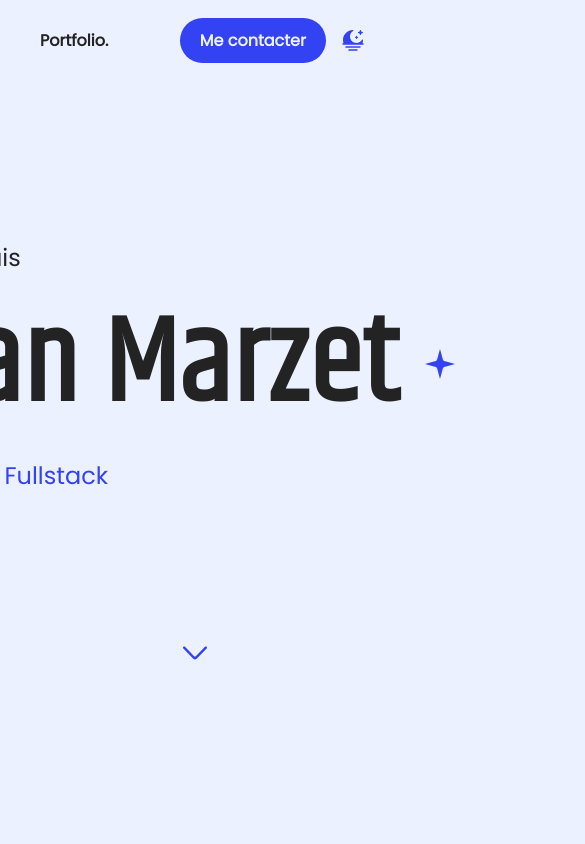
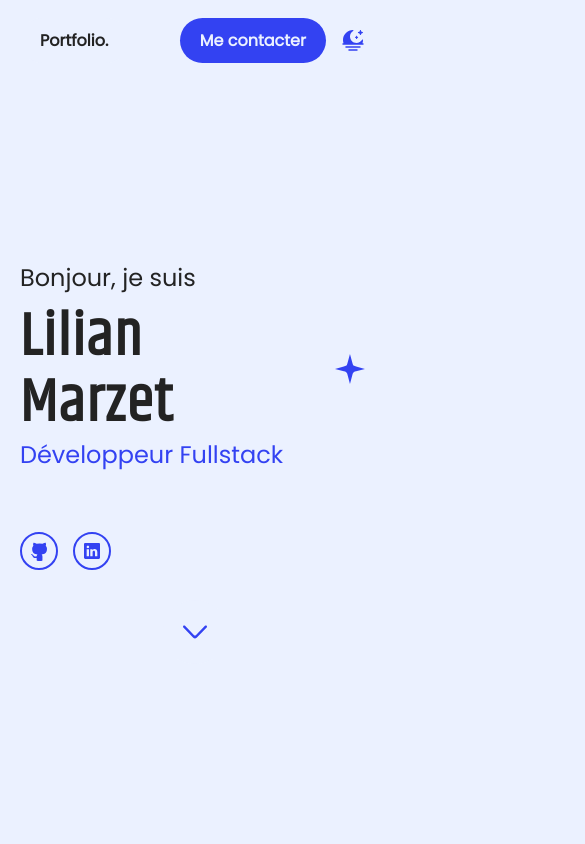
Before and after one commit to LilianMrzt/my-portfolio, a React (Create React App) app: page / in a window 390 px wide. Shown: the top 844 px of the page, 585 px wide, since content can reach past the window. Built offline with nearby package versions, Linux system fonts and the light colour scheme; no server answers.

Commit message:
[FEAT] Responsive IntroductionSection

```diff
--- a/src/interfaces/components/common/TextProps.ts
+++ b/src/interfaces/components/common/TextProps.ts
@@ -13,4 +13,5 @@ export interface TextProps {
     textAlign?: TextAlignType
     font?: FontTypes
     letterSpacing?: 'undefined' | '2px'
+    lineHeight?: number
 }
--- a/src/styles/padding.css
+++ b/src/styles/padding.css
@@ -48,6 +48,12 @@
     padding: 100px;
 }
 
+@media (max-width: 850px) {
+    .p-100px {
+        padding: 20px;
+    }
+}
+
 .pr-10 {
     padding-right: 10px;
 }
--- a/src/styles/text.css
+++ b/src/styles/text.css
@@ -92,3 +92,7 @@
 .wrap {
     white-space: pre-wrap;
 }
+
+.line-h-1 {
+    line-height: 1.1;
+}
--- a/src/ui/blocs/introductionScreen/IntroductionScreenIntroductionTextBloc.tsx
+++ b/src/ui/blocs/introductionScreen/IntroductionScreenIntroductionTextBloc.tsx
@@ -5,17 +5,20 @@ import { StarIcon } from '@assets/Images'
 import { useTheme } from '@utils/UseTheme'
 import { Theme } from '@constants/Constants'
 import { useData } from '@utils/UseData'
+import { useScreenSize } from '@utils/UseScreenSize'
 
 const IntroductionScreenIntroductionTextBloc = (): ReactElement => {
     const { theme } = useTheme()
     const isDarkMode = theme === Theme.dark
     const { data } = useData()
+    const { screenWidth } = useScreenSize()
 
     return (
         <div className={'w-100'}>
             <Text
                 size={'24px'}
                 font={'poppins'}
+                className={screenWidth > 850 ? 'mb-40' : 'mb-10'}
             >
               Bonjour, je suis
             </Text>
@@ -23,8 +26,9 @@ const IntroductionScreenIntroductionTextBloc = (): ReactElement => {
                 <Text
                     fontWeight={'700'}
                     color={'text'}
-                    size={'120px'}
+                    size={screenWidth > 850 ? '120px' : '60px'}
                     letterSpacing={'2px'}
+                    lineHeight={1}
                 >
                   Lilian Marzet
                 </Text>
@@ -46,7 +50,7 @@ const IntroductionScreenIntroductionTextBloc = (): ReactElement => {
             <Text
                 size={'24px'}
                 font={'poppins'}
-                className={'w-65 mt-30'}
+                className={`${screenWidth > 850 && 'w-65'} mt-30`}
             >
                 {data?.introduction}
             </Text>
--- a/src/ui/components/common/Text.tsx
+++ b/src/ui/components/common/Text.tsx
@@ -9,7 +9,8 @@ const Text: FC<TextProps> = ({
     fontWeight = '400',
     textAlign = 'justify',
     font = 'khand',
-    letterSpacing
+    letterSpacing,
+    lineHeight
 }): ReactElement => {
     const lines = children ? children.split('\n') : ['']
 
@@ -18,7 +19,7 @@ const Text: FC<TextProps> = ({
             {lines.map((line, index) => (
                 <p
                     key={index}
-                    className={`letter-spacing-${letterSpacing} font-${font} p-0 m-0 color-${color} text-${size} font-${fontWeight} ${index !== lines.length - 1 && 'mb-10'} text-${textAlign} ${className}`}
+                    className={`letter-spacing-${letterSpacing} font-${font} p-0 m-0 color-${color} text-${size} line-h-${lineHeight} font-${fontWeight} ${index !== lines.length - 1 && 'mb-10'} text-${textAlign} ${className}`}
                 >
                     {line}
                 </p>
--- a/src/ui/views/home-screen/HomeScreen.tsx
+++ b/src/ui/views/home-screen/HomeScreen.tsx
@@ -1,23 +1,17 @@
 import React, { type ReactElement } from 'react'
 import IntroductionSection from '@views/home-screen/IntroductionSection'
-import { sectionIds } from '@constants/ScreensConstants'
-import SkillsSection from '@views/home-screen/SkillsSection'
 import Footer from '@components/navigation/Footer'
-import ProjectsSection from '@views/home-screen/ProjectsSection'
-import TestimonialsSections from '@views/home-screen/TestimonialsSections'
-import InterestedSection from '@views/home-screen/InterestedSection'
-import AboutMeSection from '@views/home-screen/AboutMeSection'
 
 const HomeScreen = (): ReactElement => {
     return (
-        <div className={'d-flex flex-column full-screen-width align-center'}>
+        <div className={'d-flex flex-column align-center'}>
             <div className={'d-flex flex-column align-center bg-background'}>
                 <IntroductionSection/>
-                <ProjectsSection id={sectionIds.ProjectSectionId}/>
+                {/* <ProjectsSection id={sectionIds.ProjectSectionId}/>
                 <AboutMeSection />
                 <SkillsSection/>
                 <TestimonialsSections/>
-                <InterestedSection/>
+                <InterestedSection/> */}
             </div>
             <Footer/>
         </div>
```
